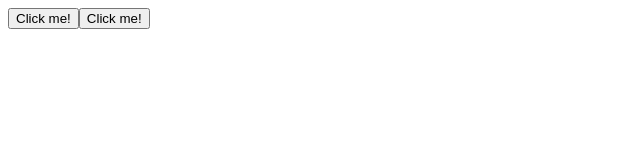
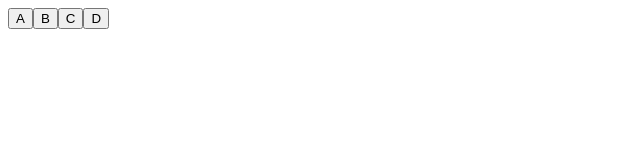
Before and after one commit to jgay94/angular-exercises, an Angular app: page / in a window 1280 px wide. Shown: the top 160 px of the page, without its empty margins (0-640 px from the left). Built offline with nearby package versions, Linux system fonts and the light colour scheme.

Commit message:
learn about outputs

```diff
--- a/src/app/app.component.html
+++ b/src/app/app.component.html
@@ -1,2 +1,3 @@
-<app-event-handling></app-event-handling>
+<app-multiple-choice (a)="doSomething()" (b)="doSomethingElse()" (c)="doSomething()" (d)="doAnotherThing()">
+</app-multiple-choice>
 <router-outlet></router-outlet>
--- a/src/app/app.component.ts
+++ b/src/app/app.component.ts
@@ -7,4 +7,16 @@ import { Component } from '@angular/core';
 })
 export class AppComponent {
   title = 'my-angular-app';
+
+  doSomething(): void {
+    alert('Doing something...')
+  }
+
+  doSomethingElse(): void {
+    alert('Doing something else...')
+  }
+
+  doAnotherThing(): void {
+    alert('Doing another thing...')
+  }
 }
--- a/src/app/app.module.ts
+++ b/src/app/app.module.ts
@@ -6,13 +6,15 @@ import { AppComponent } from './app.component';
 import { ExampleComponent } from './example/example.component';
 import { PeopleListComponent } from './people-list/people-list.component';
 import { EventHandlingComponent } from './event-handling/event-handling.component';
+import { MultipleChoiceComponent } from './multiple-choice/multiple-choice.component';
 
 @NgModule({
   declarations: [
     AppComponent,
     ExampleComponent,
     PeopleListComponent,
-    EventHandlingComponent
+    EventHandlingComponent,
+    MultipleChoiceComponent
   ],
   imports: [
     BrowserModule,
--- /dev/null
+++ b/src/app/multiple-choice/multiple-choice.component.html
@@ -0,0 +1,10 @@
+<div>
+    <button (click)="aClicked()">A</button>
+    <button (click)="bClicked()">B</button>
+    <button (click)="cClicked()">C</button>
+    <button (click)="dClicked()">D</button>
+</div>
+<!--
+----------
+
+<app-multiple-choice (a)="doSomething() (b)="" (c)="" (d)="" ></app-multiple-choice> -->
--- /dev/null
+++ b/src/app/multiple-choice/multiple-choice.component.ts
@@ -0,0 +1,34 @@
+import { Component, OnInit, Output, EventEmitter } from '@angular/core';
+
+@Component({
+  selector: 'app-multiple-choice',
+  templateUrl: './multiple-choice.component.html',
+  styleUrls: ['./multiple-choice.component.css']
+})
+export class MultipleChoiceComponent implements OnInit {
+  @Output() a = new EventEmitter<void>()
+  @Output() b = new EventEmitter<void>()
+  @Output() c = new EventEmitter<void>()
+  @Output() d = new EventEmitter<void>()
+  constructor() { }
+
+  ngOnInit(): void {
+  }
+
+  aClicked(): void {
+    this.a.emit()
+  }
+
+  bClicked(): void {
+    this.b.emit()
+  }
+
+  cClicked(): void {
+    this.c.emit()
+  }
+
+  dClicked(): void {
+    this.d.emit()
+  }
+
+}
```
Also changed, not shown: src/app/multiple-choice/multiple-choice.component.css (added), 1 other file (tests, documents, lock files or other folders).
